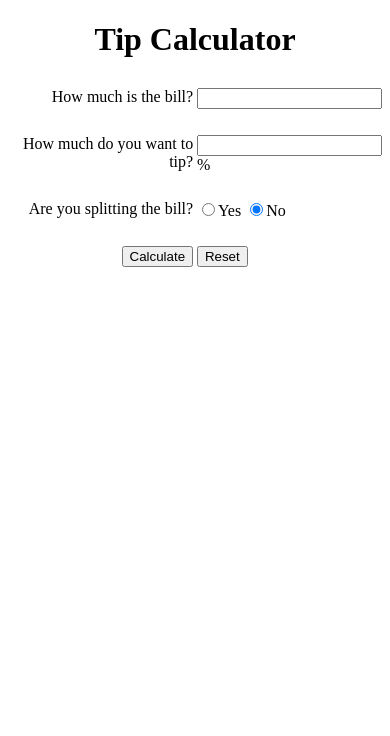
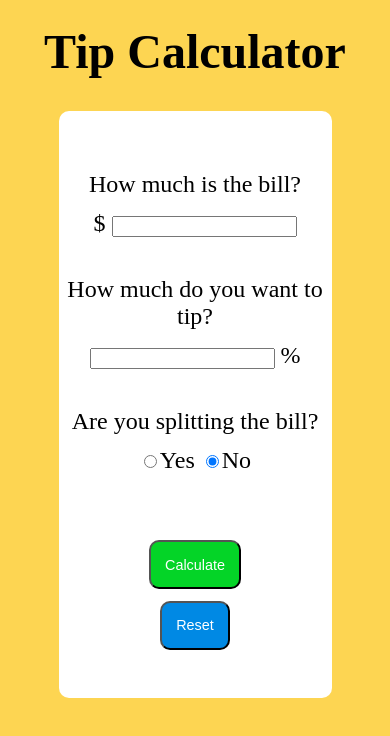
Before and after one commit to RyanBirch/Tip-Calculator, a plain HTML site: page index.html in a window 390 px wide. Drawn offline with Linux system fonts and the light colour scheme.

Commit message:
added styling

```diff
--- a/assets/logic.js
+++ b/assets/logic.js
@@ -36,9 +36,9 @@ tipForm.addEventListener('submit', () => {
     } else {
         // calculate tip
         let tipTotal = bill * percent
-        if (split) tipTotal /= between
+        if (split && between) tipTotal /= between
 
-        result.innerHTML = 'Tip: ' + tipTotal.toFixed(2)
+        result.innerHTML = 'Tip: $' + tipTotal.toFixed(2)
     }
 })
 
--- a/assets/style.css
+++ b/assets/style.css
@@ -1,6 +1,27 @@
+body {
+    margin: 0;
+    padding: 0;
+    min-height: 100vh;
+    background-color: #fdd552;
+}
+
 .wrapper {
     text-align: center;
-    position: relative;
+}
+
+.title {
+    margin-top: 0;
+    padding-top: 0.5em;
+    font-size: 3em;
+}
+
+#tip-form {
+    width: 70%;
+    margin: 0 auto;
+    padding: 2em 0;
+    background-color: #fff;
+    border-radius: 10px;
+    font-size: 1.5em;
 }
 
 .row::after {
@@ -23,7 +44,40 @@
     margin-top: 0.5em;
 }
 
+button {
+    padding: 1em;
+    font-size: 0.6em;
+    border-radius: 10px;
+    color: #fff;
+}
+
+button#submit-form {
+    background-color: #04d427;
+}
+
+button#reset {
+    background-color: #0089e4;
+}
+
+button:hover {
+    cursor: pointer;
+}
+
 #result {
     text-align: center;
-    margin-top: 0.5em;
+    margin-top: 0.25em;
+    font-size: 4em;
 }
+
+
+@media only screen and (max-width: 500px) {
+    .left {
+        width: 100%;
+        text-align: center;
+    }
+
+    .right {
+        width: 100%;
+        text-align: center;
+    }
+}
--- a/index.html
+++ b/index.html
@@ -11,35 +11,32 @@
 
     <div class="wrapper">
 
-        <h1>Tip Calculator</h1>
+        <h1 class="title">Tip Calculator</h1>
 
         <form id="tip-form">
             <div class="row">
                 <div class="left">How much is the bill?</div>
-                <div class="right"><input type="text" name="bill" required></div>
-            </div>
-            <br>
+                <div class="right">$ <input type="text" name="bill" required></div>
+            </div><br>
             <div class="row">
                 <div class="left">How much do you want to tip?</div>
-                <div class="right"><input type="text" name="percent" required>%</div>
-            </div>
-            <br>
+                <div class="right"><input type="text" name="percent" required> %</div>
+            </div><br>
             <div class="row">
                 <div class="left">Are you splitting the bill?</div>
                 <div class="right">
                     <input type="radio" name="split" value="yes" id="confirm-split">Yes
                     <input type="radio" name="split" value="no" id="no-split" checked>No
                 </div>
+            </div><br>
+            <div id="split-option" class="row">
+                <div class="left">Between how many people?</div>
+                <div class="right"><input type="number" name="between" step="1"></div>
+            </div><br>
+            <div class="row">
+                <div class="left"><button type="submit" id="submit-form">Calculate</button></div>
+                <div class="right"><button type="reset" id="reset">Reset</button></div>
             </div>
-            <br>
-            <div class="row">
-                <div id="split-option">
-                    <div class="left">Between how many people?</div>
-                    <div class="right"><input type="number" name="between" step="1"></div><br>
-                </div>
-            </div>
-            <div class="left"><button type="submit" id="submit-form">Calculate</button></div>
-            <div class="right"><button type="reset" id="reset">Reset</button></div>
         </form>
 
         <div id="result"></div>
```
